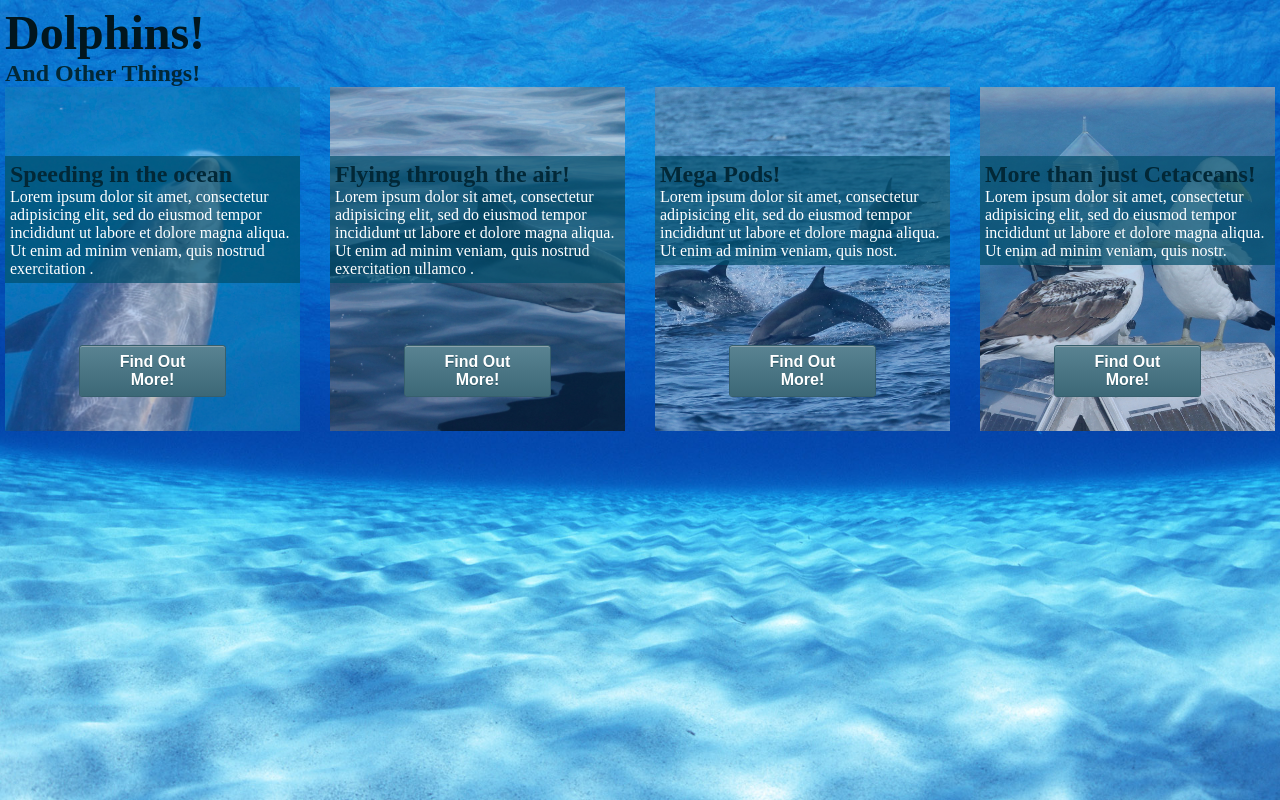
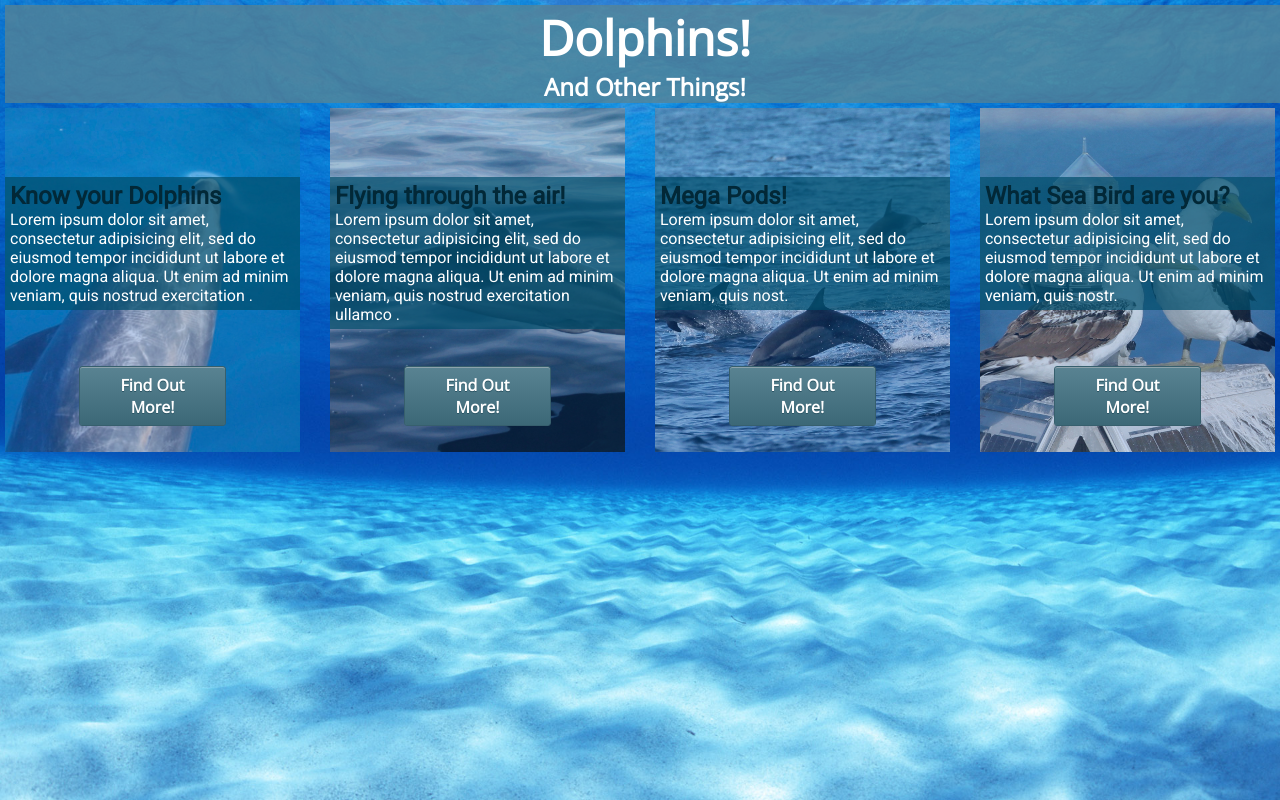
Before and after one commit to kjohnston1149/sass-cards, a plain HTML site: page index.html in a window 1280 px wide. Drawn offline with nearby package versions, Linux system fonts and the light colour scheme.

Commit message:
Add header formatting, including font styling

```diff
--- a/index.html
+++ b/index.html
@@ -3,6 +3,7 @@
   <head>
     <meta charset="utf-8">
     <meta name="viewport" content="width=device-width">
+    <link href="https://fonts.googleapis.com/css?family=Open+Sans|Roboto" rel="stylesheet">
     <link rel="stylesheet" href="css/application.css">
     <title>Look at these Dolphins!</title>
   </head>
@@ -15,7 +16,7 @@
     <div class="wrapper">
     <div class="main-card card-1">
       <div class="inner-text-1">
-        <h2 class="title">Speeding in the ocean</h2>
+        <h2 class="title">Know your Dolphins</h2>
         <p class="body-text">Lorem ipsum dolor sit amet, consectetur adipisicing elit, sed do eiusmod tempor incididunt ut labore et dolore magna aliqua. Ut enim ad minim veniam, quis nostrud exercitation .</p>
 
       </div>
@@ -44,7 +45,7 @@
     </div>
     <div class="main-card card-4">
       <div class="inner-text-4">
-        <h2 class="title">More than just Cetaceans!</h2>
+        <h2 class="title">What Sea Bird are you?</h2>
         <p class="body-text">Lorem ipsum dolor sit amet, consectetur adipisicing elit, sed do eiusmod tempor incididunt ut labore et dolore magna aliqua. Ut enim ad minim veniam, quis nostr.</p>
 
       </div>
--- a/scss/components/_typography.scss
+++ b/scss/components/_typography.scss
@@ -0,0 +1,11 @@
+body {
+  font-family: 'Roboto', sans-serif;
+}
+
+button {
+    font-family: 'Open Sans', sans-serif;
+}
+
+.main-header {
+  font-family: 'Open Sans', sans-serif;
+}
--- a/scss/layout/_header.scss
+++ b/scss/layout/_header.scss
@@ -0,0 +1,10 @@
+.main-header {
+  background: transparentize($color3, 0.25);
+  width: 100vw;
+  margin-bottom: 5px;
+  text-align: center;
+  h1, h2 {
+    color: white;
+  }
+
+}
```
Also changed, not shown: css/application.css, 1 other file.
